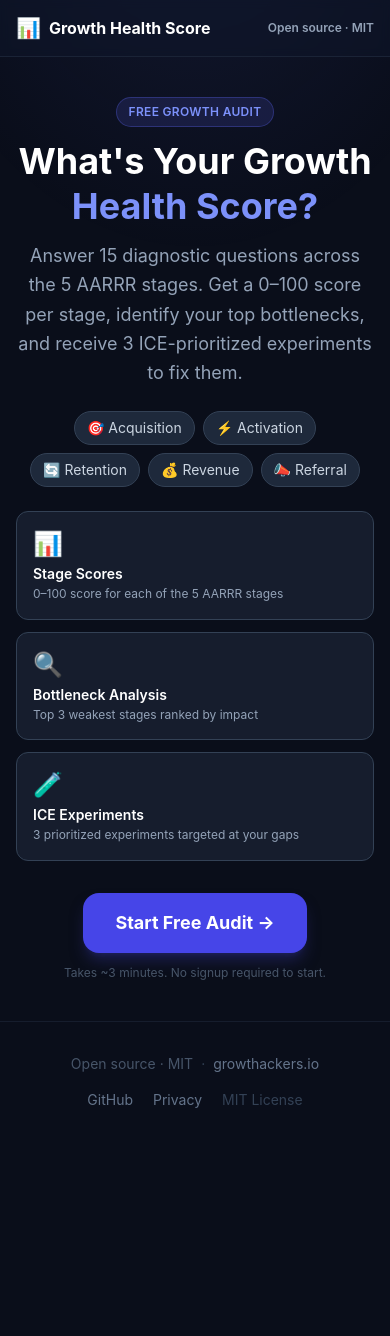
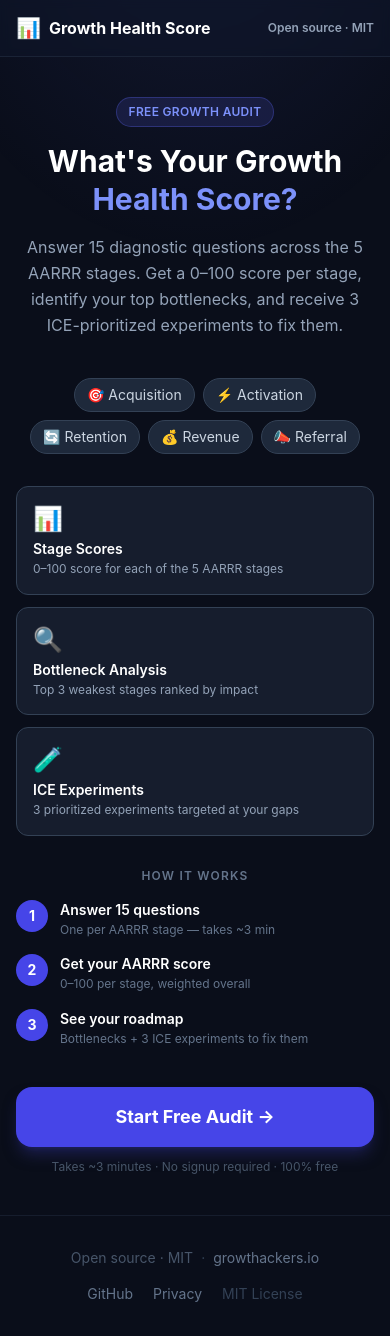
Before and after one commit to aymandakir-gh/gh-growth-score, a Next.js app: page / in a window 390 px wide. Before the commit the page ends 1142 px from the top, so only its background shows below. Built offline with nearby package versions, Linux system fonts and the light colour scheme.

Commit message:
feat: integrate StageProgress bar + add How it works + mobile-responsive CTA

```diff
--- a/components/GrowthQuiz.tsx
+++ b/components/GrowthQuiz.tsx
@@ -5,12 +5,12 @@ import {
   QUESTIONS,
   STAGE_CONFIGS,
   AnswerValue,
-  Stage,
   ScoringResult,
   scoreSubmission,
 } from "@/lib/scoring";
 import QuestionCard from "./QuestionCard";
 import ProgressBar from "./ProgressBar";
+import StageProgress from "./StageProgress";
 
 interface GrowthQuizProps {
   onComplete: (result: ScoringResult) => void;
@@ -32,6 +32,14 @@ export default function GrowthQuiz({ onComplete }: GrowthQuizProps) {
   const totalAnswered = Object.keys(answers).length;
   const totalQuestions = QUESTIONS.length;
 
+  // Compute which stages are fully completed
+  const completedStageIdxs = STAGE_CONFIGS.reduce<number[]>((acc, cfg, idx) => {
+    const stageQs = QUESTIONS.filter((q) => q.stage === cfg.stage);
+    const allAnswered = stageQs.every((q) => answers[q.id] !== undefined);
+    if (allAnswered && stageQs.length > 0) acc.push(idx);
+    return acc;
+  }, []);
+
   const handleAnswer = useCallback(
     (questionId: string, value: AnswerValue) => {
       const newAnswers = { ...answers, [questionId]: value };
@@ -42,16 +50,13 @@ export default function GrowthQuiz({ onComplete }: GrowthQuizProps) {
         const nextInStage = currentQuestionInStage + 1;
 
         if (nextInStage < stageQuestions.length) {
-          // More questions in this stage
           setCurrentQuestionInStage(nextInStage);
         } else {
-          // Move to next stage
           const nextStageIdx = currentStageIdx + 1;
           if (nextStageIdx < STAGE_CONFIGS.length) {
             setCurrentStageIdx(nextStageIdx);
             setCurrentQuestionInStage(0);
           } else {
-            // All done — compute result
             const result = scoreSubmission(newAnswers);
             onComplete(result);
           }
@@ -77,26 +82,26 @@ export default function GrowthQuiz({ onComplete }: GrowthQuizProps) {
 
   if (phase === "intro") {
     return (
-      <div className="animate-fade-in text-center space-y-6">
+      <div className="animate-fade-in">
         {/* Hero */}
-        <div className="space-y-3">
+        <div className="text-center space-y-4 mb-10">
           <div className="inline-flex items-center gap-2 px-3 py-1.5 rounded-full bg-brand-500/15 border border-brand-500/30 text-brand-400 text-xs font-semibold tracking-wide uppercase">
             Free Growth Audit
           </div>
-          <h1 className="text-4xl md:text-5xl font-bold text-white leading-tight">
+          <h1 className="text-3xl sm:text-4xl md:text-5xl font-bold text-white leading-tight">
             What&apos;s Your Growth
             <br />
             <span className="text-brand-400">Health Score?</span>
           </h1>
-          <p className="text-slate-400 text-lg max-w-lg mx-auto leading-relaxed">
+          <p className="text-slate-400 text-base sm:text-lg max-w-lg mx-auto leading-relaxed">
             Answer 15 diagnostic questions across the 5 AARRR stages. Get a
-            0–100 score per stage, identify your top bottlenecks, and receive 3
+            0&ndash;100 score per stage, identify your top bottlenecks, and receive 3
             ICE-prioritized experiments to fix them.
           </p>
         </div>
 
         {/* Stage pills */}
-        <div className="flex flex-wrap justify-center gap-2">
+        <div className="flex flex-wrap justify-center gap-2 mb-8">
           {STAGE_CONFIGS.map((cfg) => (
             <span
               key={cfg.stage}
@@ -108,7 +113,7 @@ export default function GrowthQuiz({ onComplete }: GrowthQuizProps) {
         </div>
 
         {/* What you get */}
-        <div className="grid sm:grid-cols-3 gap-3 text-left max-w-xl mx-auto">
+        <div className="grid sm:grid-cols-3 gap-3 text-left max-w-xl mx-auto mb-8">
           {[
             { icon: "📊", title: "Stage Scores", desc: "0–100 score for each of the 5 AARRR stages" },
             { icon: "🔍", title: "Bottleneck Analysis", desc: "Top 3 weakest stages ranked by impact" },
@@ -125,16 +130,43 @@ export default function GrowthQuiz({ onComplete }: GrowthQuizProps) {
           ))}
         </div>
 
+        {/* How it works — 3 steps */}
+        <div className="max-w-xl mx-auto mb-8">
+          <h2 className="text-xs font-semibold text-slate-500 uppercase tracking-widest text-center mb-4">
+            How it works
+          </h2>
+          <div className="flex flex-col sm:flex-row items-start sm:items-start gap-4 sm:gap-0">
+            {[
+              { step: "1", label: "Answer 15 questions", desc: "One per AARRR stage — takes ~3 min" },
+              { step: "2", label: "Get your AARRR score", desc: "0–100 per stage, weighted overall" },
+              { step: "3", label: "See your roadmap", desc: "Bottlenecks + 3 ICE experiments to fix them" },
+            ].map((item, idx) => (
+              <div key={item.step} className="flex sm:flex-col items-start sm:items-center gap-3 sm:gap-2 sm:flex-1 sm:text-center relative">
+                {idx < 2 && (
+                  <div className="hidden sm:block absolute left-3/4 top-4 w-1/2 h-px bg-slate-700 z-0" />
+                )}
+                <div className="relative z-10 flex-shrink-0 w-8 h-8 rounded-full bg-brand-600 text-white text-sm font-bold flex items-center justify-center">
+                  {item.step}
+                </div>
+                <div>
+                  <div className="text-sm font-semibold text-white">{item.label}</div>
+                  <div className="text-xs text-slate-500 leading-snug mt-0.5">{item.desc}</div>
+                </div>
+              </div>
+            ))}
+          </div>
+        </div>
+
         {/* CTA */}
-        <div className="pt-2">
+        <div className="text-center pt-2">
           <button
             onClick={() => setPhase("quiz")}
-            className="px-8 py-4 rounded-2xl bg-brand-600 hover:bg-brand-500 text-white font-bold text-lg transition-all duration-200 hover:scale-105 active:scale-100 shadow-lg shadow-brand-900/50"
+            className="w-full sm:w-auto px-8 py-4 rounded-2xl bg-brand-600 hover:bg-brand-500 text-white font-bold text-lg transition-all duration-200 hover:scale-105 active:scale-100 shadow-lg shadow-brand-900/50"
           >
-            Start Free Audit →
+            Start Free Audit &rarr;
           </button>
           <p className="text-xs text-slate-600 mt-3">
-            Takes ~3 minutes. No signup required to start.
+            Takes ~3 minutes &middot; No signup required &middot; 100% free
           </p>
         </div>
       </div>
@@ -144,9 +176,15 @@ export default function GrowthQuiz({ onComplete }: GrowthQuizProps) {
   // Quiz phase
   return (
     <div className="max-w-xl mx-auto space-y-6 animate-fade-in">
+      {/* AARRR Stage progress bar */}
+      <StageProgress
+        currentStageIdx={currentStageIdx}
+        completedStageIdxs={completedStageIdxs}
+      />
+
       {/* Stage header */}
       <div>
-        <div className="flex items-center justify-between mb-4">
+        <div className="flex items-center justify-between mb-3">
           <div className="flex items-center gap-2">
             <span className="text-2xl">{currentStageConfig.emoji}</span>
             <div>
@@ -159,38 +197,12 @@ export default function GrowthQuiz({ onComplete }: GrowthQuizProps) {
           </span>
         </div>
 
-        {/* Overall progress */}
-        <div className="w-full bg-slate-700 rounded-full h-1.5 mb-4">
+        {/* Overall progress bar */}
+        <div className="w-full bg-slate-700 rounded-full h-1.5">
           <div
             className="bg-brand-500 h-1.5 rounded-full transition-all duration-500"
             style={{ width: `${(totalAnswered / totalQuestions) * 100}%` }}
           />
-        </div>
-
-        {/* Stage progress dots */}
-        <div className="flex items-center gap-2 mb-2">
-          {STAGE_CONFIGS.map((cfg, idx) => {
-            const stageQs = QUESTIONS.filter((q) => q.stage === cfg.stage);
-            const stageAnswered = stageQs.filter((q) => answers[q.id] !== undefined).length;
-            const isDone = stageAnswered === stageQs.length;
-            const isCurrent = idx === currentStageIdx;
-            return (
-              <div key={cfg.stage} className="flex items-center gap-1">
-                <div
-                  className={`w-2 h-2 rounded-full transition-all ${
-                    isDone
-                      ? "bg-brand-500"
-                      : isCurrent
-                      ? "bg-brand-400 scale-125"
-                      : "bg-slate-700"
-                  }`}
-                />
-                {idx < STAGE_CONFIGS.length - 1 && (
-                  <div className={`w-6 h-px ${isDone ? "bg-brand-500/50" : "bg-slate-700"}`} />
-                )}
-              </div>
-            );
-          })}
         </div>
       </div>
 
@@ -212,7 +224,7 @@ export default function GrowthQuiz({ onComplete }: GrowthQuizProps) {
           onClick={handleBack}
           className="text-sm text-slate-500 hover:text-slate-300 transition-colors flex items-center gap-1"
         >
-          ← Back
+          &larr; Back
         </button>
       )}
     </div>
```
